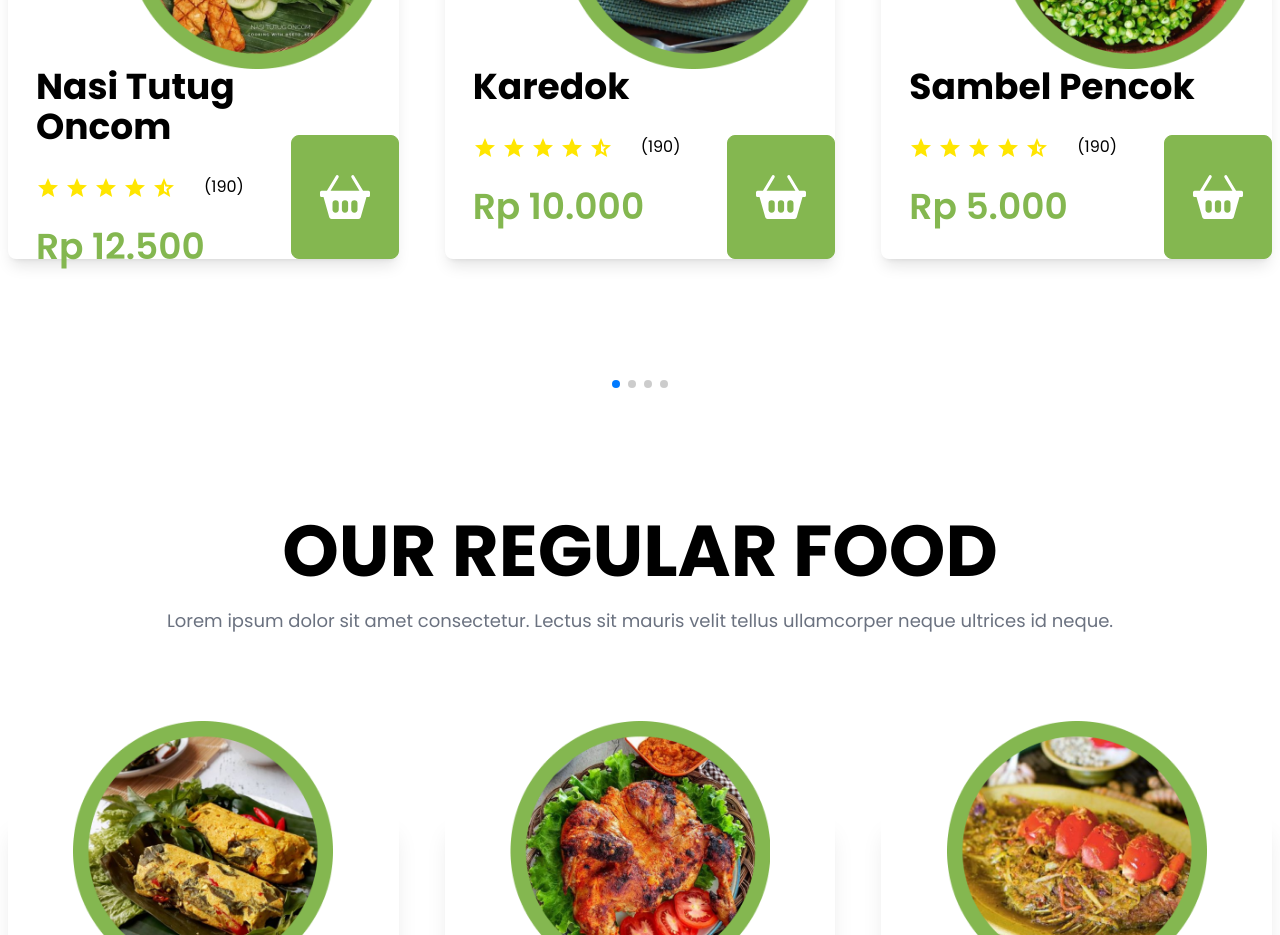
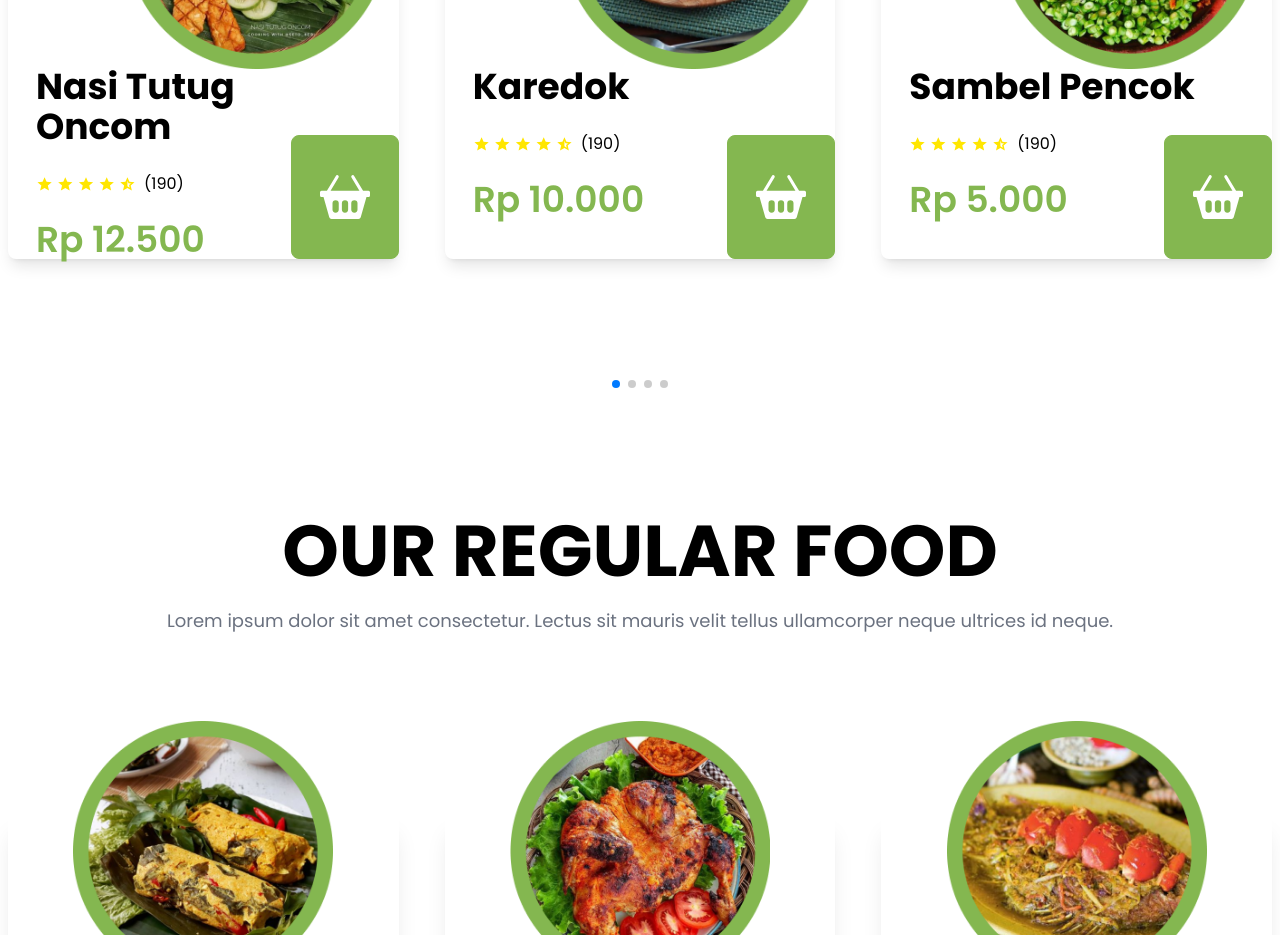
Before and after one commit to raflimaulanayh/landing-page-foodid, a Next.js app: page / in a window 1280 px wide. Shown: the part 3260-4195 px from the top of the page. Built offline with nearby package versions, Linux system fonts and the light colour scheme.

Commit message:
daddiduiufiua

```diff
--- a/components/CardsSpecial.jsx
+++ b/components/CardsSpecial.jsx
@@ -26,9 +26,9 @@ const CardsSpecial = ({
           <Image
             src={imgRating}
             alt={titleSpecialMenu}
-            width={140}
-            height={140}
-            className="sm:m-7 mr-2"
+            width={100}
+            height={100}
+            className="sm:ml-7 sm:my-7 mr-2"
           />
           <p>(190)</p>
         </div>
```
